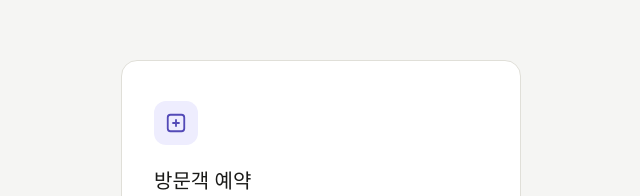
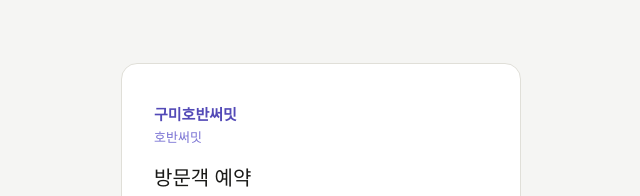
Before and after one commit to 05460479430/gm5.15-5.16, a plain HTML site: page index.html in a window 1280 px wide. Shown: the part 111-307 px from the top of the page, without its empty margins (319-959 px from the left). Drawn offline with Linux system fonts and the light colour scheme.

Commit message:
Update index.html

```diff
--- a/index.html
+++ b/index.html
@@ -79,11 +79,9 @@ body { font-family: -apple-system, BlinkMacSystemFont, 'Noto Sans KR', sans-seri
 
 <div id="loginPage">
   <div class="login-card">
-    <div class="login-logo">
-      <svg viewBox="0 0 24 24" fill="none" stroke="#534AB7" stroke-width="2">
-        <rect x="3" y="3" width="18" height="18" rx="3"/>
-        <path d="M8 12h8M12 8v8"/>
-      </svg>
+    <div class="login-logo" style="width:auto;height:auto;background:none;padding:0;margin-bottom:1rem;display:block;">
+      <div style="font-size:15px;font-weight:700;color:#534AB7;line-height:1.5;">구미호반써밋</div>
+      <div style="font-size:13px;font-weight:500;color:#7B74D4;">호반써밋</div>
     </div>
     <h1>방문객 예약</h1>
     <p class="sub">계약자 정보를 입력하여 예약을 진행해주세요.</p>
```
